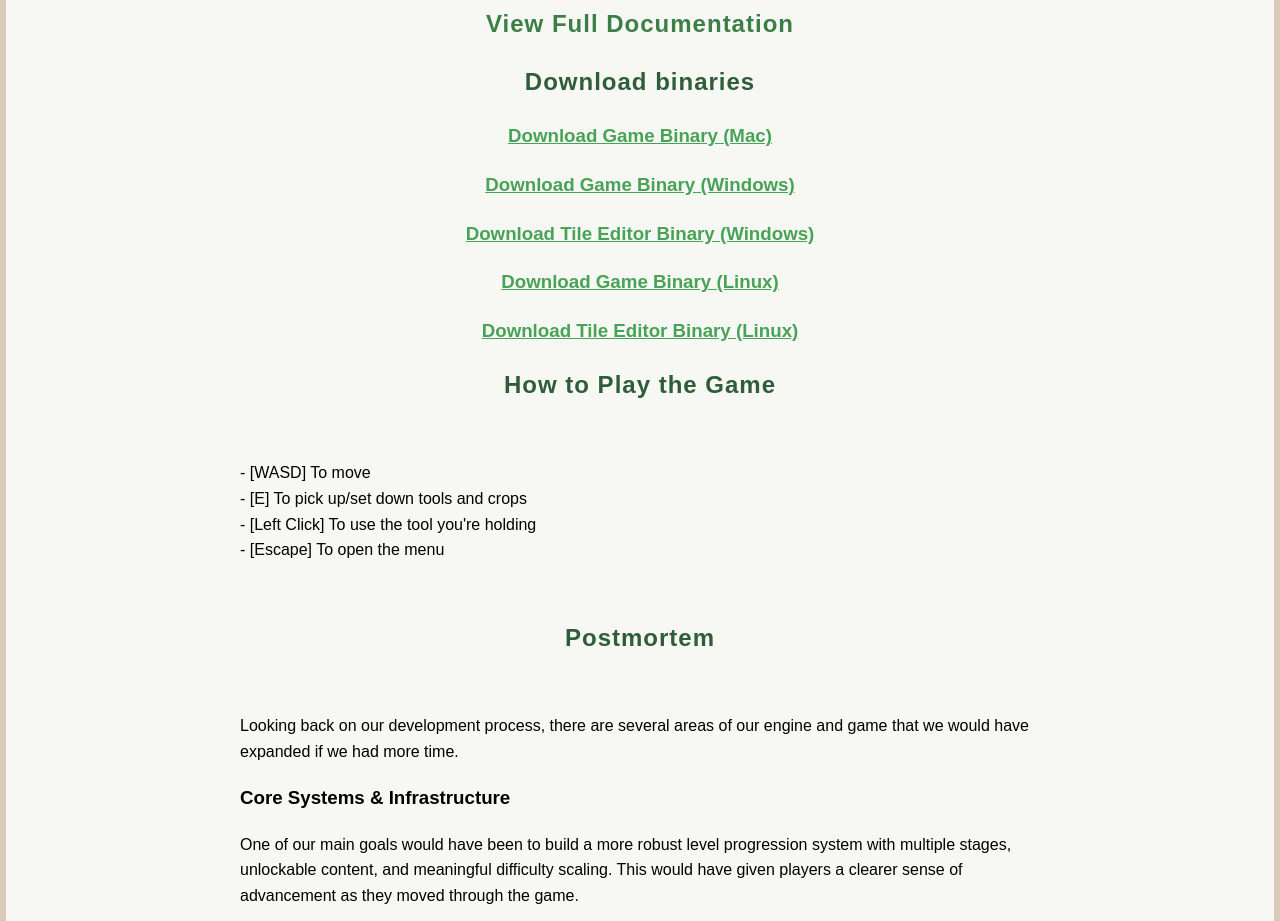
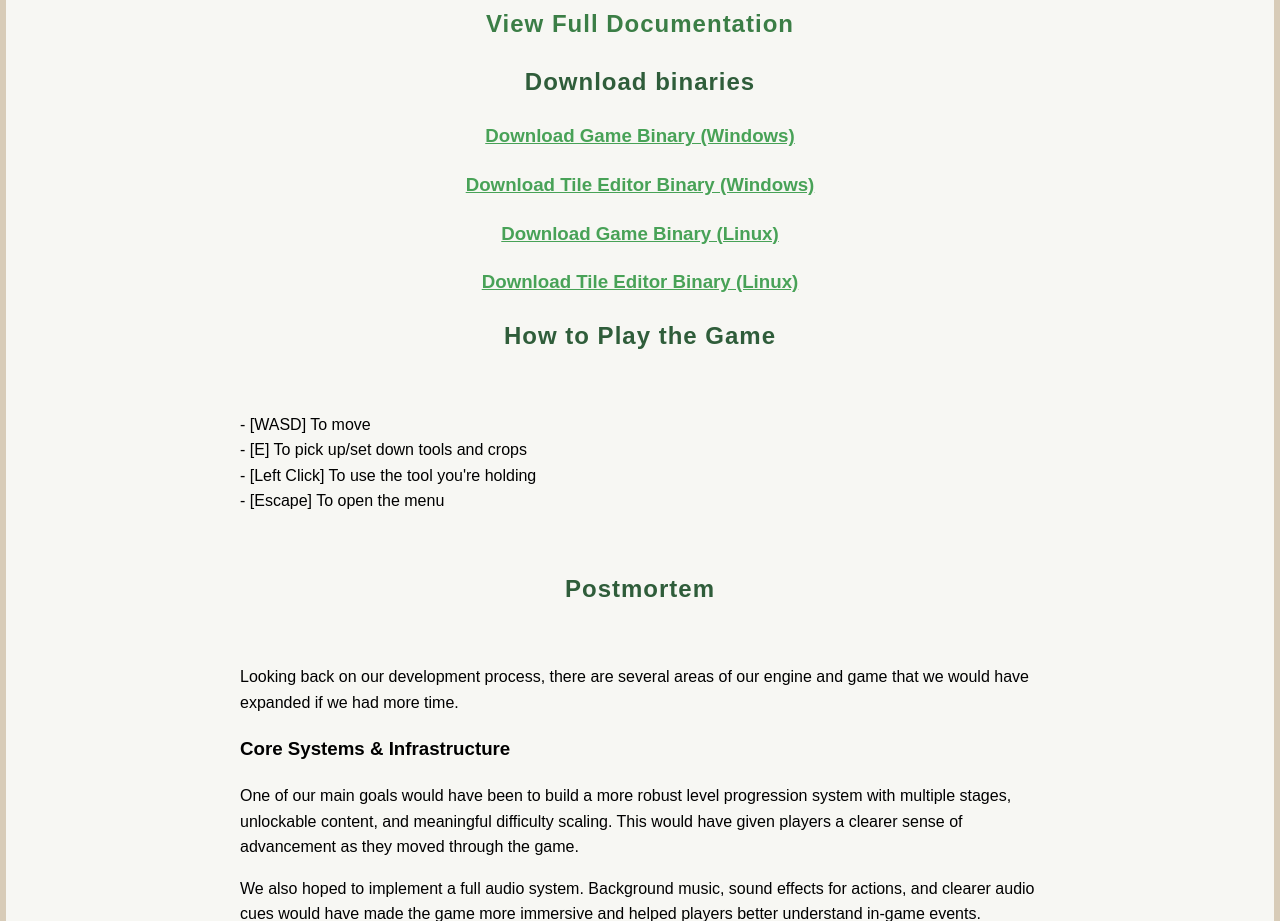
Before and after one commit to Bmr076/finalproject-bapi-website, a plain HTML site: page index.html in a window 1280 px wide. Shown: the part 2320-3241 px from the top of the page. Drawn offline with Linux system fonts and the light colour scheme.

Commit message:
remove mac binary

```diff
--- a/index.html
+++ b/index.html
@@ -43,11 +43,6 @@
     </h2>
 
     <h2 class="binaries">Download binaries
-        <h3 class="center">
-            <a href="binary/farming_game_mac">
-                Download Game Binary (Mac)
-            </a>
-        </h3>
         <h3 class="center">
             <a href="binary/farming_game.exe">
                 Download Game Binary (Windows)
```
